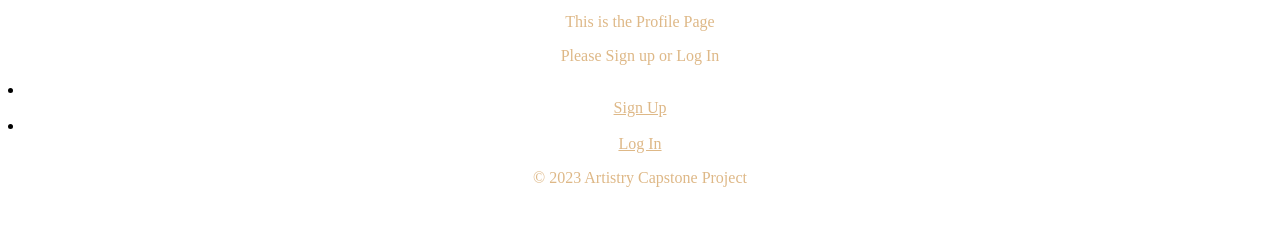
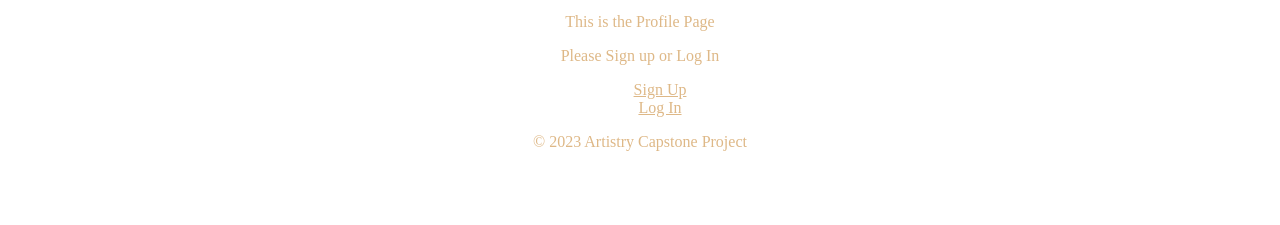
Before and after one commit to OSXnov/Capstone_Artistry_Website, a plain HTML site: page Artistry/ProfilePage.html in a window 1280 px wide. Shown: the part 161-386 px from the top of the page. Drawn offline with Linux system fonts and the light colour scheme; a web font is replaced by a local one.

Commit message:
deleted bullet points in profile page

```diff
--- a/Artistry/ProfilePage.html
+++ b/Artistry/ProfilePage.html
@@ -26,8 +26,10 @@
         <p>Please Sign up or Log In</p>
 
         <div class="LISU_button">
+            <ul>
         <li><a href="UserRegistration.html">Sign Up</a></li>
         <li><a href="LogInPage.html">Log In</a></li>
+        </ul>
         </div>
 
     </main>
--- a/Artistry/style_profilepage.css
+++ b/Artistry/style_profilepage.css
@@ -41,7 +41,7 @@ h1{
     font-family:MontSerrat;
 
   }
-.LISU_button li a{
+.LISU_button li a, li{
   display: block;
   text-align: center;
   color: burlywood;
@@ -49,4 +49,5 @@ h1{
   padding: 0;
   margin: 0;
   list-style: none;
+
 }
```
